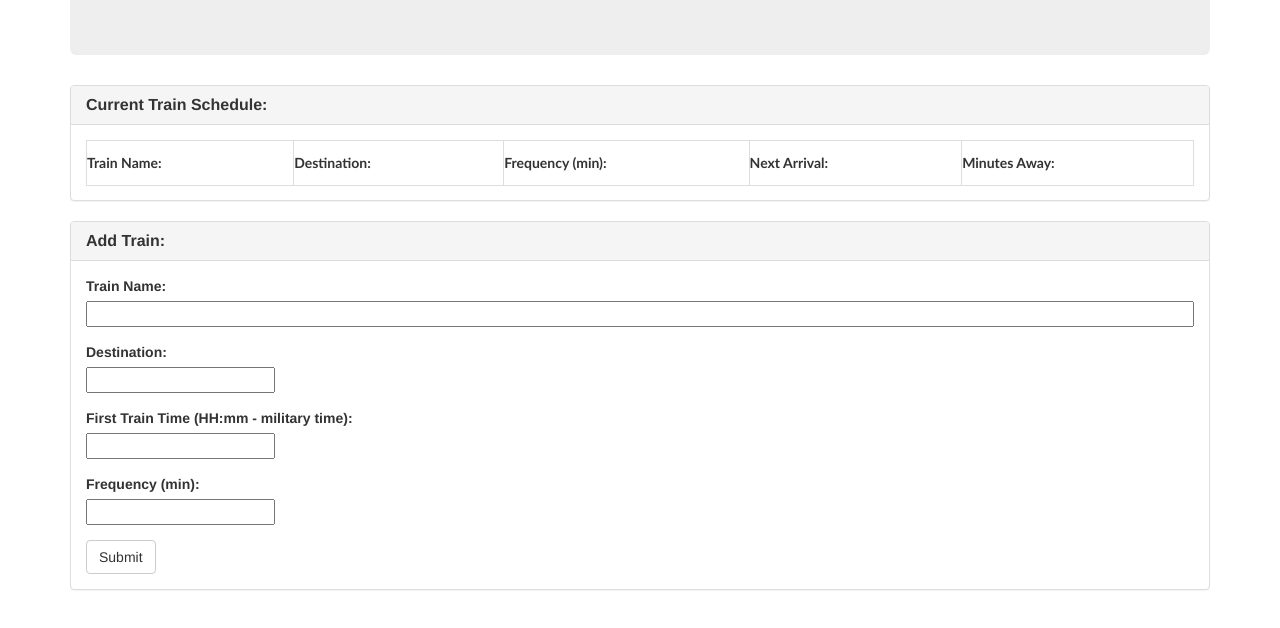
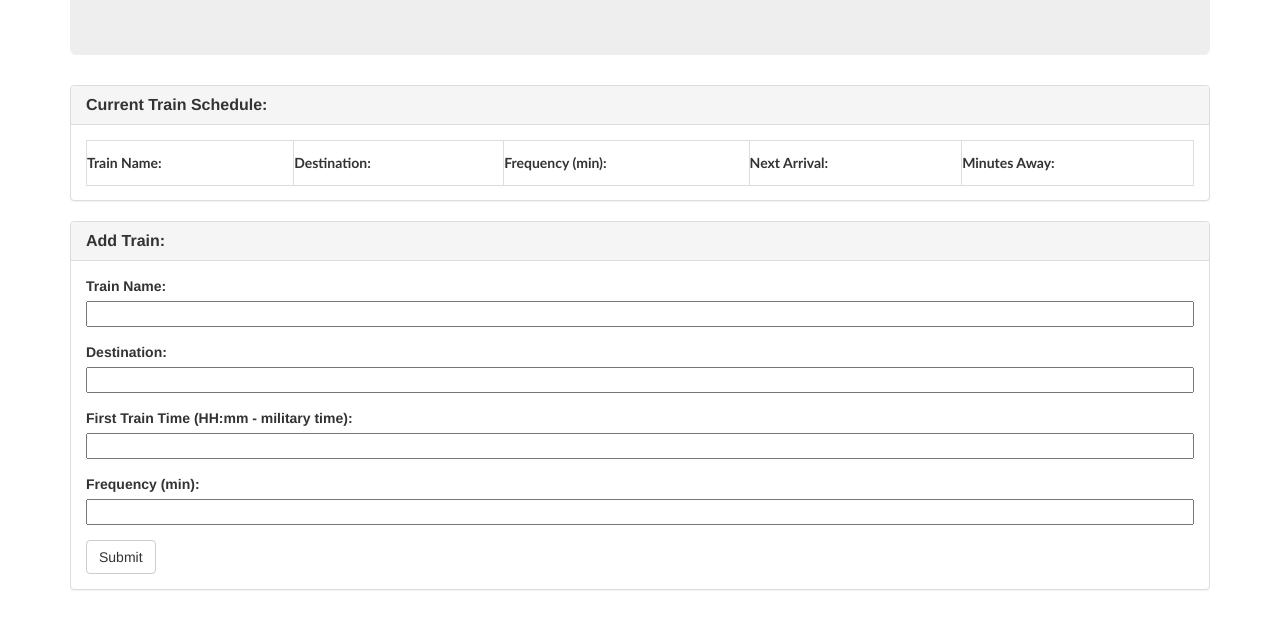
Before and after one commit to StephenDK/TrainScheduler, a plain HTML site: page index.html in a window 1280 px wide. Shown: the part 140-768 px from the top of the page. Drawn offline with nearby package versions, Linux system fonts and the light colour scheme; no server answers.

Commit message:
Final commit

```diff
--- a/assets/CSS/styles.css
+++ b/assets/CSS/styles.css
@@ -28,6 +28,6 @@ th {
     text-align: left;
 }
 
-#train-Name-Input {
+input {
 	width: 100%;
 }
```
